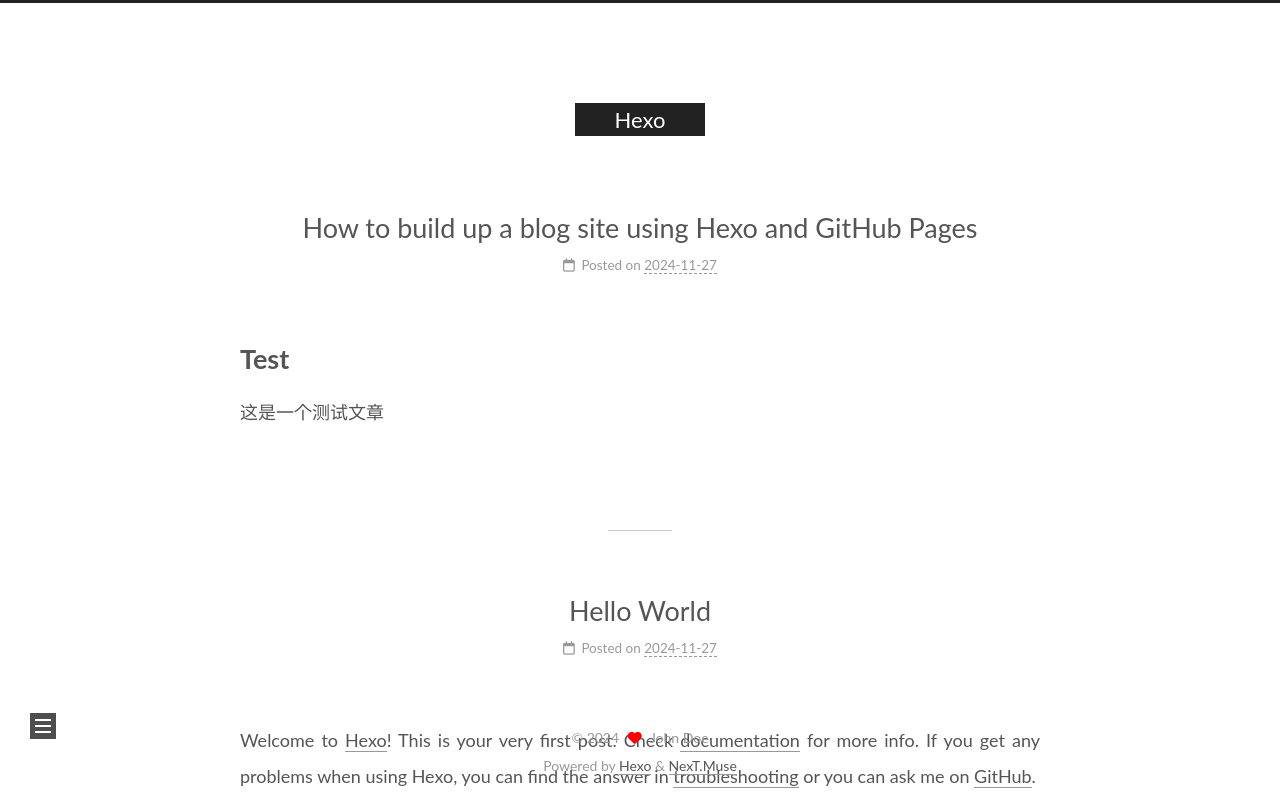
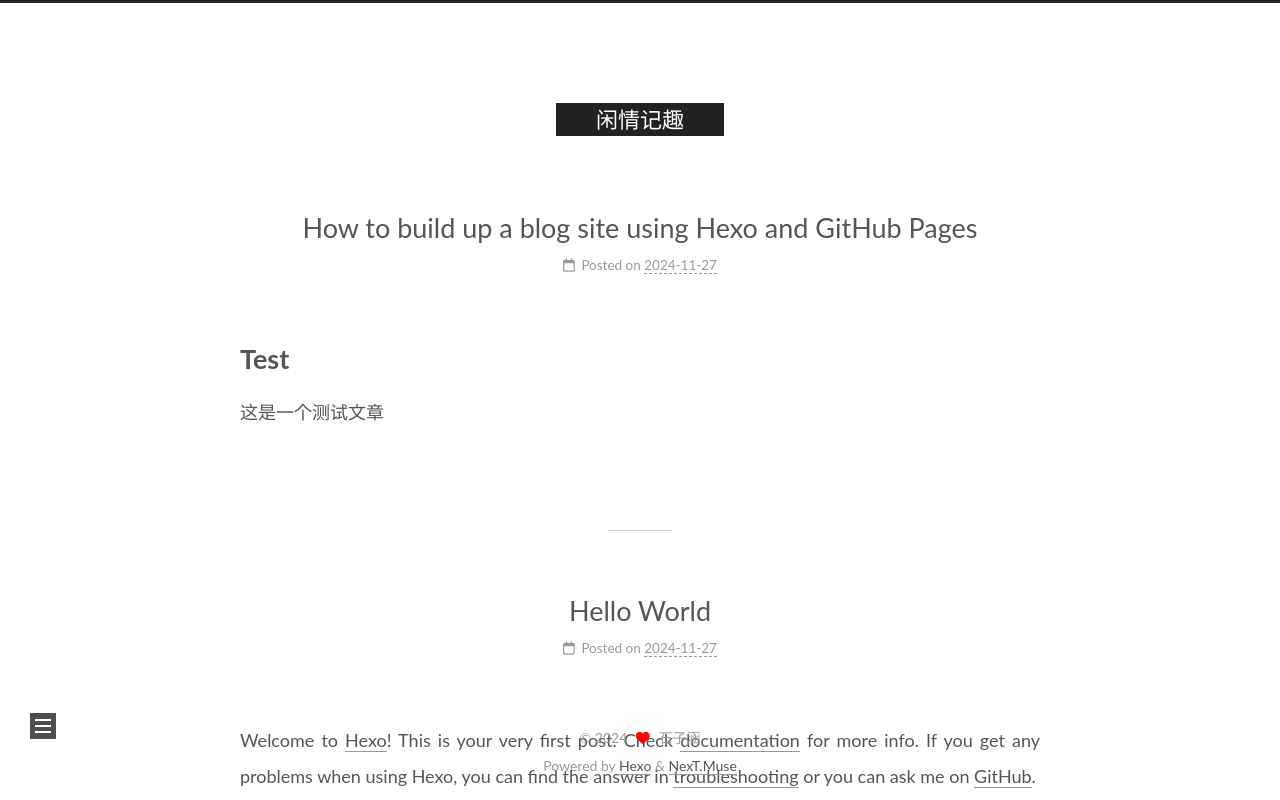
Before and after one commit to Rock-Connotation/Rock-Connotation.github.io, a plain HTML site: page index.html in a window 1280 px wide. Shown: the top 800 px of the page. Drawn offline with nearby package versions, Linux system fonts and the light colour scheme.

Commit message:
Site updated: 2024-11-27 20:34:50

```diff
--- a/index.html
+++ b/index.html
@@ -20,11 +20,11 @@
 <script class="next-config" data-name="main" type="application/json">{"hostname":"example.com","root":"/","images":"/images","scheme":"Muse","darkmode":false,"version":"8.21.1","exturl":false,"sidebar":{"position":"left","width_expanded":320,"width_dual_column":240,"display":"post","padding":18,"offset":12},"hljswrap":true,"copycode":{"enable":false,"style":null},"fold":{"enable":false,"height":500},"bookmark":{"enable":false,"color":"#222","save":"auto"},"mediumzoom":false,"lazyload":false,"pangu":false,"comments":{"style":"tabs","active":null,"storage":true,"lazyload":false,"nav":null},"stickytabs":false,"motion":{"enable":true,"async":false,"duration":200,"transition":{"menu_item":"fadeInDown","post_block":"fadeIn","post_header":"fadeInDown","post_body":"fadeInDown","coll_header":"fadeInLeft","sidebar":"fadeInUp"}},"i18n":{"placeholder":"Searching...","empty":"We didn't find any results for the search: ${query}","hits_time":"${hits} results found in ${time} ms","hits":"${hits} results found"}}</script><script src="/js/config.js"></script>
 
     <meta property="og:type" content="website">
-<meta property="og:title" content="Hexo">
+<meta property="og:title" content="闲情记趣">
 <meta property="og:url" content="http://example.com/index.html">
-<meta property="og:site_name" content="Hexo">
+<meta property="og:site_name" content="闲情记趣">
 <meta property="og:locale" content="en_US">
-<meta property="article:author" content="John Doe">
+<meta property="article:author" content="石子涵">
 <meta name="twitter:card" content="summary">
 
 
@@ -34,7 +34,7 @@
 <script class="next-config" data-name="page" type="application/json">{"sidebar":"","isHome":true,"isPost":false,"lang":"en","comments":"","permalink":"","path":"index.html","title":""}</script>
 
 <script class="next-config" data-name="calendar" type="application/json">""</script>
-<title>Hexo</title>
+<title>闲情记趣</title>
 
 
 
@@ -64,7 +64,7 @@
 
     <a href="/" class="brand" rel="start">
       <i class="logo-line"></i>
-      <h1 class="site-title">Hexo</h1>
+      <h1 class="site-title">闲情记趣</h1>
       <i class="logo-line"></i>
     </a>
   </div>
@@ -104,7 +104,7 @@
 
         <div class="site-overview-wrap sidebar-panel">
           <div class="site-author animated" itemprop="author" itemscope itemtype="http://schema.org/Person">
-  <p class="site-author-name" itemprop="name">John Doe</p>
+  <p class="site-author-name" itemprop="name">石子涵</p>
   <div class="site-description" itemprop="description"></div>
 </div>
 <div class="site-state-wrap animated">
@@ -142,16 +142,16 @@
 
     <span hidden itemprop="author" itemscope itemtype="http://schema.org/Person">
       <meta itemprop="image" content="/images/avatar.gif">
-      <meta itemprop="name" content="John Doe">
+      <meta itemprop="name" content="石子涵">
     </span>
 
     <span hidden itemprop="publisher" itemscope itemtype="http://schema.org/Organization">
-      <meta itemprop="name" content="Hexo">
+      <meta itemprop="name" content="闲情记趣">
       <meta itemprop="description" content="">
     </span>
 
     <span hidden itemprop="post" itemscope itemtype="http://schema.org/CreativeWork">
-      <meta itemprop="name" content="undefined | Hexo">
+      <meta itemprop="name" content="undefined | 闲情记趣">
       <meta itemprop="description" content="">
     </span>
       <header class="post-header">
@@ -212,16 +212,16 @@
 
     <span hidden itemprop="author" itemscope itemtype="http://schema.org/Person">
       <meta itemprop="image" content="/images/avatar.gif">
-      <meta itemprop="name" content="John Doe">
+      <meta itemprop="name" content="石子涵">
     </span>
 
     <span hidden itemprop="publisher" itemscope itemtype="http://schema.org/Organization">
-      <meta itemprop="name" content="Hexo">
+      <meta itemprop="name" content="闲情记趣">
       <meta itemprop="description" content="">
     </span>
 
     <span hidden itemprop="post" itemscope itemtype="http://schema.org/CreativeWork">
-      <meta itemprop="name" content="undefined | Hexo">
+      <meta itemprop="name" content="undefined | 闲情记趣">
       <meta itemprop="description" content="">
     </span>
       <header class="post-header">
@@ -294,7 +294,7 @@
     <span class="with-love">
       <i class="fa fa-heart"></i>
     </span>
-    <span class="author" itemprop="copyrightHolder">John Doe</span>
+    <span class="author" itemprop="copyrightHolder">石子涵</span>
   </div>
   <div class="powered-by">Powered by <a href="https://hexo.io/" rel="noopener" target="_blank">Hexo</a> & <a href="https://theme-next.js.org/muse/" rel="noopener" target="_blank">NexT.Muse</a>
   </div>
```
Also changed, not shown: 2024/11/27/How-to-build-up-a-blog-site-using-Hexo-and-GitHub-Pages/index.html (+9 -9 lines), 2024/11/27/hello-world/index.html (+9 -9 lines), archives/2024/11/index.html (+7 -7 lines), archives/2024/index.html (+7 -7 lines), archives/index.html (+7 -7 lines).
